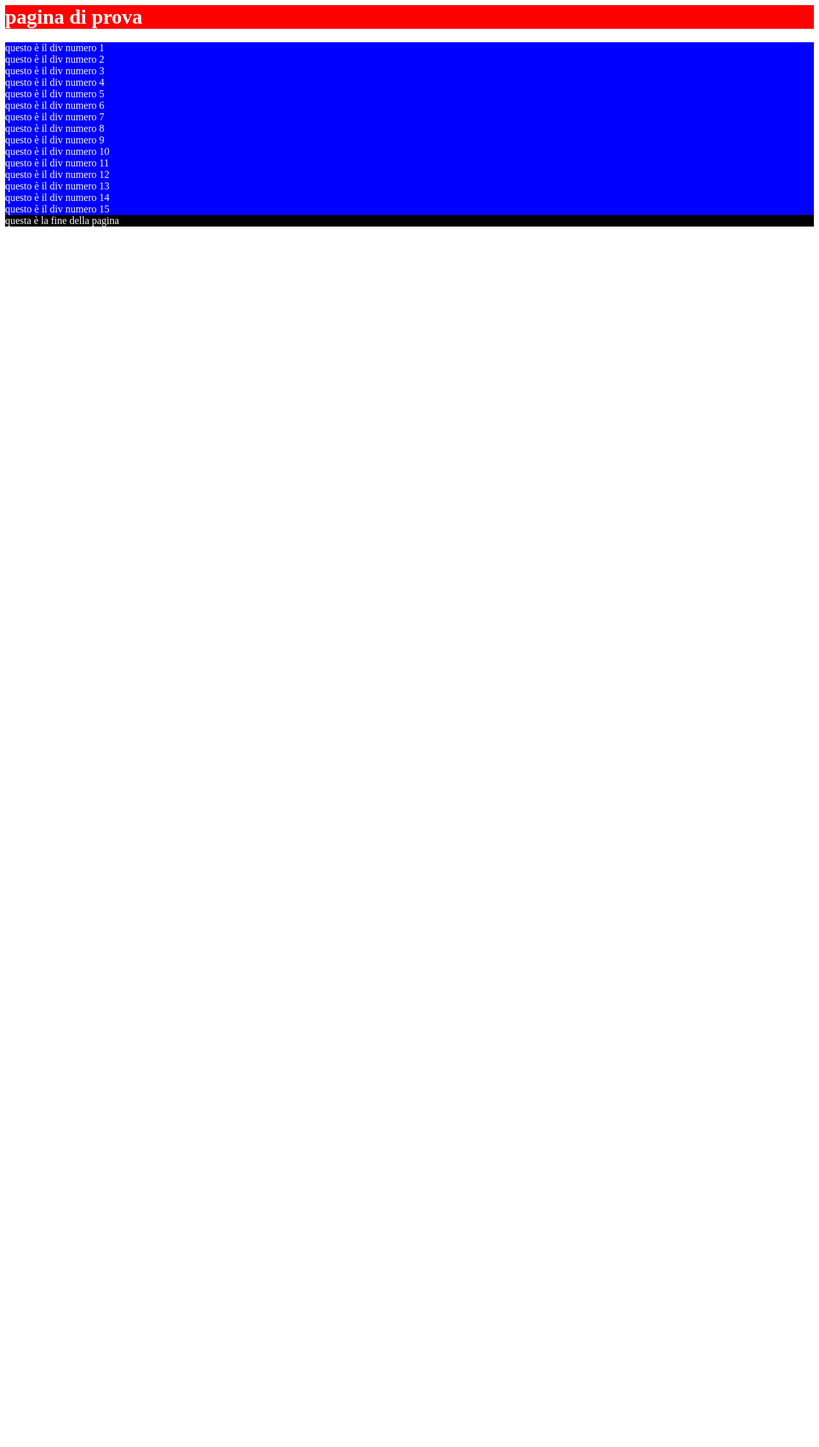
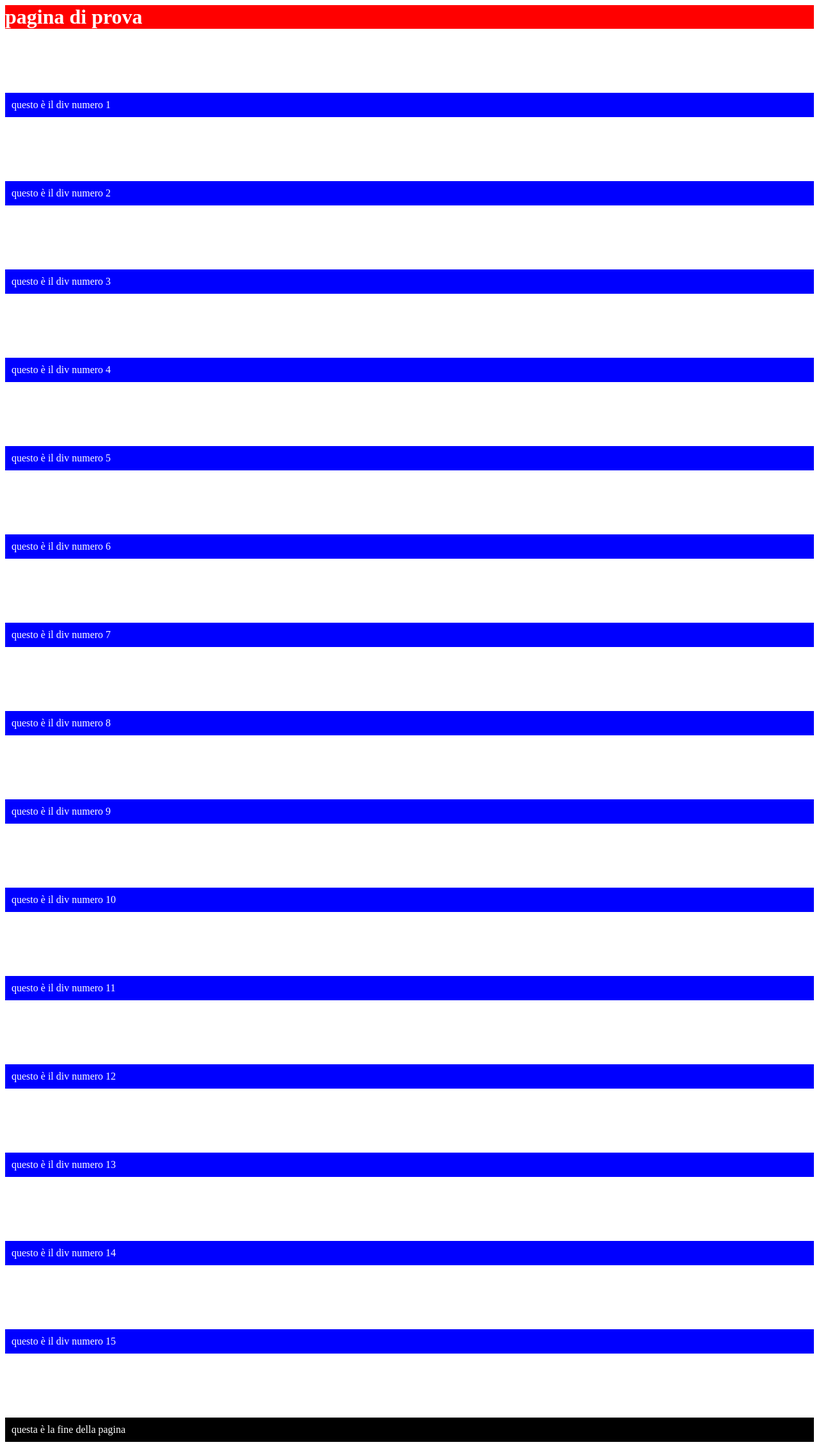
Before and after one commit to MiSKuAndre/CescotconCamilla, a PHP site: page /page.php in a window 1280 px wide. Shown: the whole page at 64% size. Before the commit the page ends 354 px from the top, so only its background shows below. Run offline with PHP 8.4, Linux system fonts and the light colour scheme.

Commit message:
modifica css

```diff
--- a/PHP/page.css
+++ b/PHP/page.css
@@ -6,9 +6,13 @@ h1 {
 div {
     background-color: blue;
     color: white;
+    padding: 10px;
+    margin-top: 100;
 }
 
 .footer {
     background-color: black;
-    color: white
+    color: white;
+    padding: 10px;
+    margin-top: 100;
 }
```
